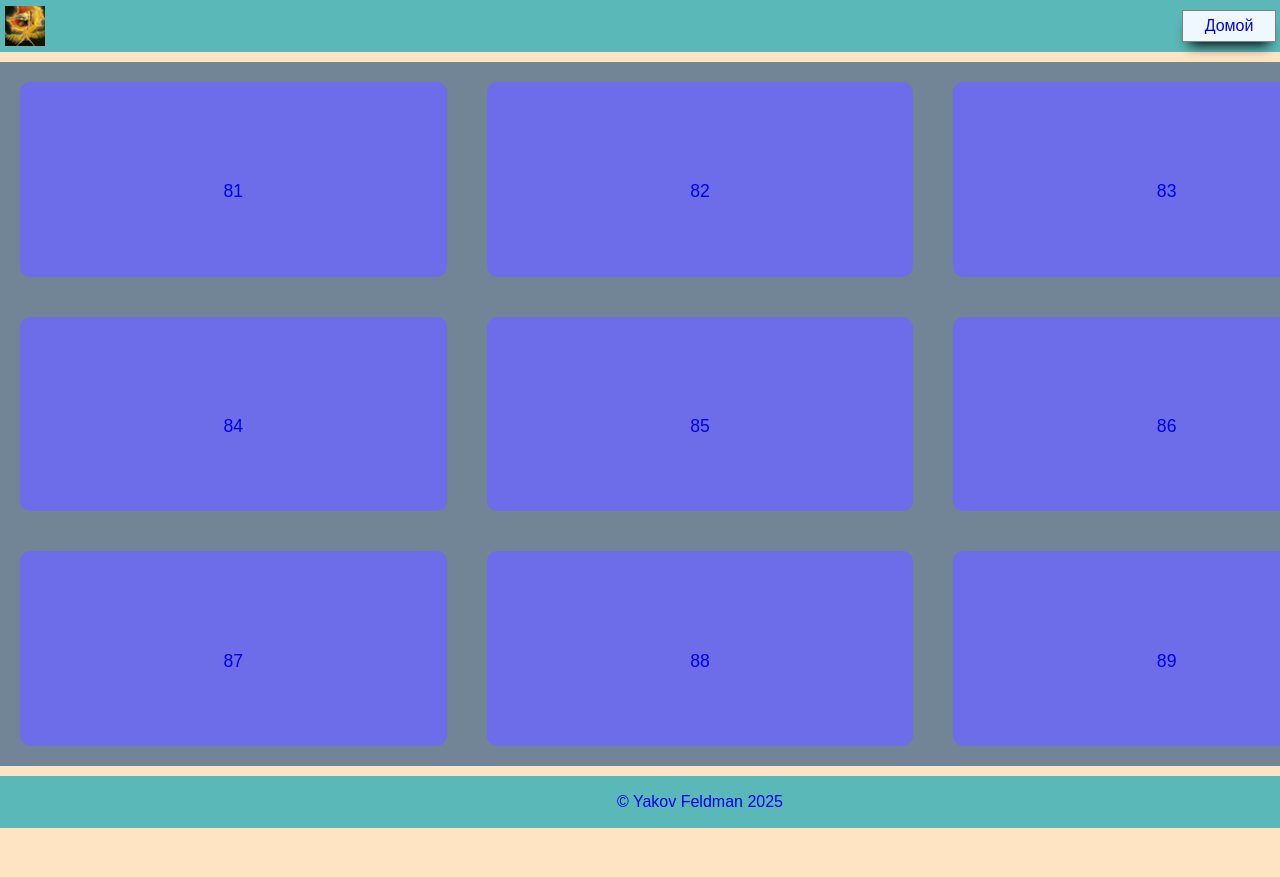
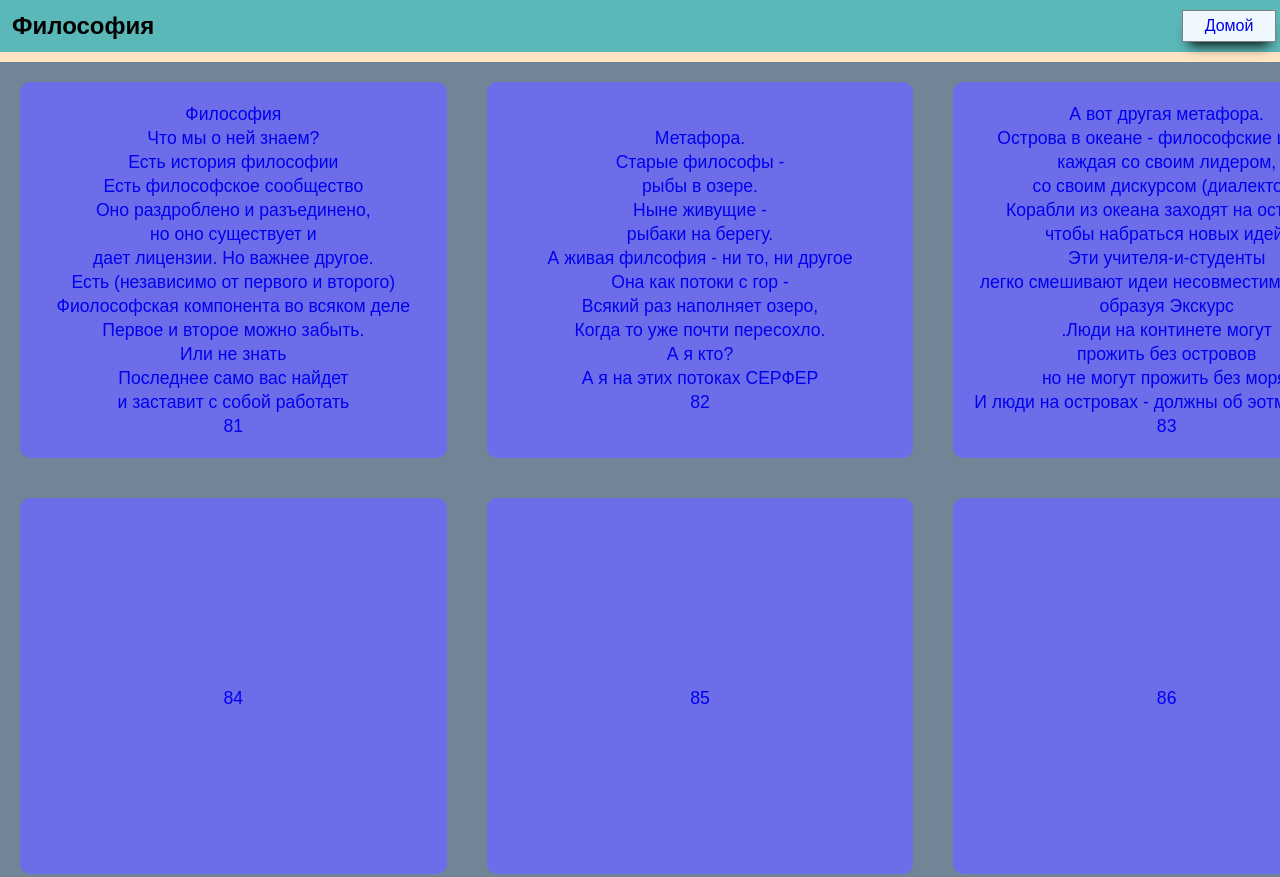
Before and after one commit to jfeldman777/portal, a plain HTML site: page philosophy.html in a window 1280 px wide. Shown: the top 877 px of the page. Before the commit the page ends 828 px from the top, so only its background shows below. Drawn offline with Linux system fonts and the light colour scheme.

Commit message:
флософия 123

```diff
--- a/philosophy.html
+++ b/philosophy.html
@@ -3,29 +3,56 @@
 <head>
     <meta charset="UTF-8">
     <meta name="viewport" content="width=device-width, initial-scale=1.0">
-    <title>Portal</title>
+    <title>Философия</title>
     <link rel="stylesheet" href="style.css">
     <script src="script.js"></script>
 </head>
 <body>
-    <header>
-      <img src="img/God.png" alt=""  >
+    <header><h1>Философия</h1>
         <ul>
             <li  style="background-color: aliceblue;"><a href="#" >Домой</a></li>
             <li  style="background-color: aliceblue;"><a href="tuai.html" >ТУАИ</a></li>
         </ul>
     </header>
     <main >
-<section><a href="they.html">
+<section><a href="they.html">Философия<br>
+    Что мы о ней знаем?<br>
+    Есть история философии<br>
+    Есть философское сообщество<br>
+    Оно раздроблено и разъединено,<br>
+    но оно существует и <br>
+    дает лицензии. Но важнее другое.<br>
+    Есть (независимо от первого и второго)<br>
+    Фиолософская компонента во всяком деле<br>
+    Первое и второе можно забыть.<br>
+    Или не знать<br> Последнее само вас найдет <br>
+    и заставит с собой работать
 <br>81</a>
 </section>
 <section  ><a href="theory.html">
+Метафора. <br>Старые философы - <br>рыбы в озере.<br>
+Ныне живущие - <br>рыбаки на берегу.<br>
+А живая филсофия - ни то, ни другое<br>
+Она как потоки с гор - <br>
+Всякий раз наполняет озеро, <br>
+Когда то уже почти пересохло.<br>
+А я кто?<br>
+А я на этих потоках СЕРФЕР
 <br>
     82
 </a>
 </section>
 <section >
     <a href="it.html">
+        А вот другая метафора.<br>
+        Острова в океане - философские школы,<br> каждая со своим лидером,<br> со своим дискурсом (диалектом)<br>
+        Корабли из океана заходят на острова,
+        <br>чтобы набраться новых идей.<br>
+        Эти учителя-и-студенты<br>
+        легко смешивают идеи несовместимых школ,<br>
+        образуя Экскурс<br>.Люди на континете могут<br> прожить без островов<br>
+        но не могут прожить без моря.<br>
+        И люди на островах - должны об эотм помнить
  <br>83
 </a>
 </section>
```
